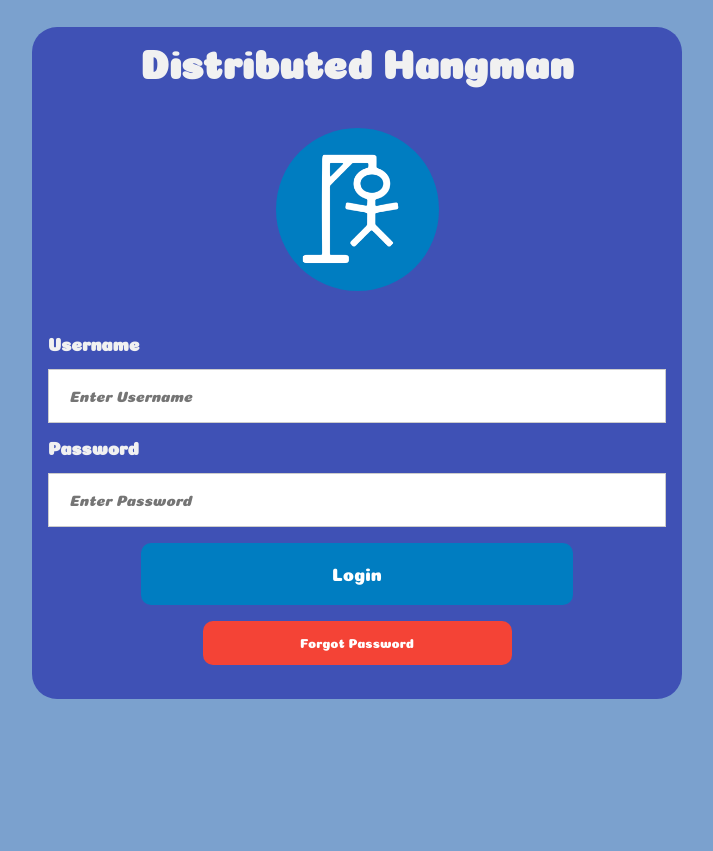
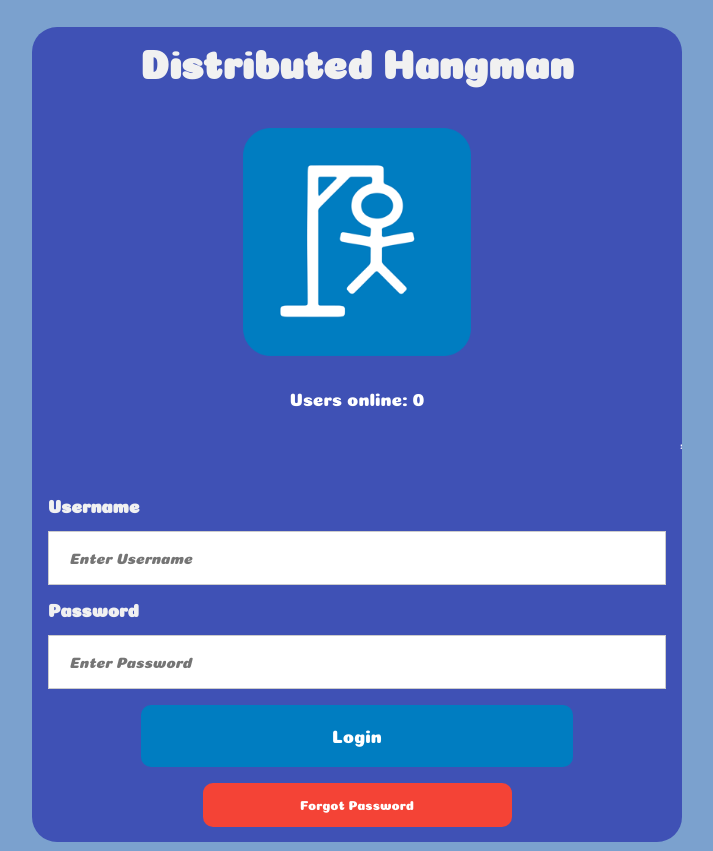
Before and after one commit to Gr16-DistributedSystems-DTU-2018/DistributedHangmanWebApp, a web app: page / in a window 1280 px wide. Shown: the whole page, without its empty margins (283-996 px from the left). Before the commit the page ends 699 px from the top, so only its background shows below. Run offline with its HTML, style and script files only (its server is not run), Linux system fonts and the light colour scheme; data that the repository does not hold is empty; some libraries are stand-ins or nearby versions.

Commit message:
Small improvements to general UI.

```diff
--- a/src/main/rest_services/GameService.java
+++ b/src/main/rest_services/GameService.java
@@ -237,7 +237,7 @@
     public Response changeUserPassword(
             @QueryParam("username") String username,
             @QueryParam("oldPassword") String oldPassword,
-            @QueryParam("changePassword") String newPassword) throws RESTException {
+            @QueryParam("newPassword") String newPassword) throws RESTException {
         try {
             lobby.changeUserPassword(username, oldPassword, newPassword);
             return Response.ok().entity("Changed password for: " + username).build();
--- a/src/main/webapp/assets/css/login.css
+++ b/src/main/webapp/assets/css/login.css
@@ -19,12 +19,20 @@
 form {
     font-family: 'coiny', Fallback, sans-serif;
     width: 650px;
-    height: 672px;
+    height: 815px;
     margin: auto;
     position: relative;
     top: 50%;
     background: #3f51b5;
     border-radius: 25px;
+}
+
+p {
+    font-family: 'coiny', Fallback, sans-serif;
+    color: white;
+    font-size: large;
+    text-align: center;
+    alignment: center;
 }
 
 label {
@@ -75,13 +83,12 @@
 /* Center the avatar image inside this container */
 .imgcontainer {
     text-align: center;
-    margin: 24px 0 12px 0;
 }
 
 /* Avatar image */
 img.avatar {
-    width: 25%;
-    border-radius: 50%;
+    width: 35%;
+    border-radius: 0%;
 }
 
 /* Add padding to containers */
@@ -110,3 +117,7 @@
 label {
     color: #f1f1f1;
 }
+
+#custom_marquee {
+    color: white;
+}
--- a/src/main/webapp/assets/js/login.js
+++ b/src/main/webapp/assets/js/login.js
@@ -2,6 +2,8 @@
 var password;
 
 $(document).ready(function () {
+
+    setUserAmount();
 
     if (typeof(Storage) !== "undefined") {
         if (sessionStorage.username) {
@@ -103,6 +105,25 @@
     });
 });
 
+function setUserAmount() {
+    $.ajax({
+        url: "rest/game/get_current_user_amount",
+        contentType: "text/plain",
+        method: 'GET',
+        success: [
+            function (data) {
+                document.getElementById("users_online").innerHTML = "Users online: " + data;
+            }
+        ],
+        error: [
+            function (jqXHR, text, error) {
+                console.log("ERROR: rest/game/get_current_user_amount");
+                alertify.error("Could not fetch user amount!");
+            }
+        ]
+    });
+}
+
 function saveSessionUsername(username) {
     sessionStorage.username = username
 }
--- a/src/main/webapp/index.html
+++ b/src/main/webapp/index.html
@@ -33,6 +33,18 @@
         <img src="assets/img/welcome_image.png" alt="Avatar" class="avatar animated bounceIn">
     </div>
 
+    <p id="users_online">Users online: 0</p>
+
+    <marquee id="custom_marquee" behavior="scroll" scrollamount="4" width="100%">"Game of the Year" - IGN&nbsp;&nbsp;&nbsp;&nbsp;&nbsp;&nbsp;&nbsp;&nbsp;&nbsp;&nbsp;&nbsp;&nbsp;&nbsp;&nbsp;&nbsp;&nbsp;&nbsp;&nbsp;"Needs
+        more DLC" - EA Games&nbsp;&nbsp;&nbsp;&nbsp;&nbsp;&nbsp;&nbsp;&nbsp;&nbsp;&nbsp;&nbsp;&nbsp;&nbsp;&nbsp;&nbsp;&nbsp;&nbsp;&nbsp;"One
+        small step for mankind, one giant leap for programming kind." - Edwin "Buzz" Aldrin&nbsp;&nbsp;&nbsp;&nbsp;&nbsp;&nbsp;&nbsp;&nbsp;&nbsp;&nbsp;&nbsp;&nbsp;&nbsp;&nbsp;&nbsp;&nbsp;&nbsp;&nbsp;&#9733;&#9733;&#9733;&#9733;&#9733;
+        - Politiken&nbsp;&nbsp;&nbsp;&nbsp;&nbsp;&nbsp;&nbsp;&nbsp;&nbsp;&nbsp;&nbsp;&nbsp;&nbsp;&nbsp;&nbsp;&nbsp;&nbsp;&nbsp;"Is
+        it a bug or a feature?", "Yes." - Behnia Farazan, Distributed Hangman Developer&nbsp;&nbsp;&nbsp;&nbsp;&nbsp;&nbsp;&nbsp;&nbsp;&nbsp;&nbsp;&nbsp;&nbsp;&nbsp;&nbsp;&nbsp;&nbsp;&nbsp;&nbsp;
+        The Game Awards 2020 Nominee&nbsp;&nbsp;&nbsp;&nbsp;&nbsp;&nbsp;&nbsp;&nbsp;&nbsp;&nbsp;&nbsp;&nbsp;&nbsp;&nbsp;&nbsp;&nbsp;&nbsp;&nbsp;Nobel
+        Peace Price 2017 Winner&nbsp;&nbsp;&nbsp;&nbsp;&nbsp;&nbsp;&nbsp;&nbsp;&nbsp;&nbsp;&nbsp;&nbsp;&nbsp;&nbsp;&nbsp;&nbsp;&nbsp;&nbsp;"Half
+        Life 3 Confirmed - Gabe Newell"
+    </marquee>
+
     <div class="container">
         <label><b>Username</b></label>
         <input id="username_fld" type="text" placeholder="Enter Username" required>
--- a/src/main/webapp/menu.html
+++ b/src/main/webapp/menu.html
@@ -32,6 +32,9 @@
     <div class="imgcontainer">
         <img id="welcome_img" src="assets/img/welcome_image.png" alt="Avatar" class="avatar animated bounceIn">
     </div>
+
+    <p id="users_online">Users online: 0</p>
+
     <div style="text-align: center">
         <h2 id="welcome_header" align="center" style="color: #f1f1f1">Welcome!</h2>
         <button id="play_btn" class="button">Play</button>
```
Also changed, not shown: src/main/webapp/assets/css/menu.css (+9 -1 lines), src/main/webapp/assets/js/game.js (+10 -2 lines), src/main/webapp/assets/js/menu.js (+21 -0 lines).
